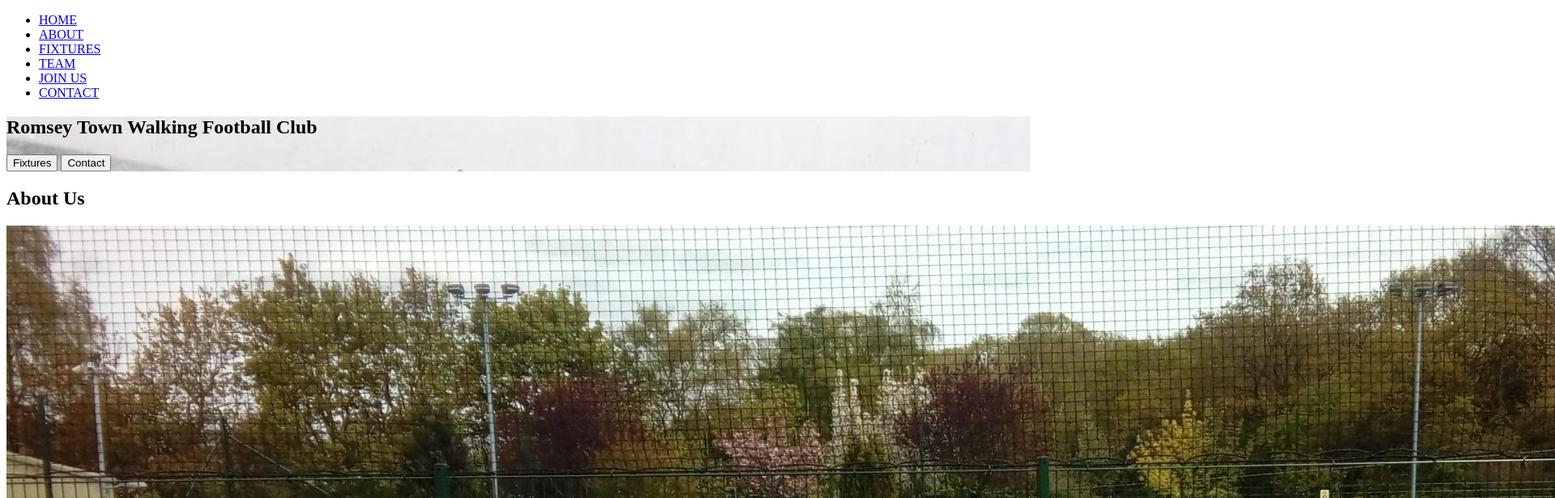
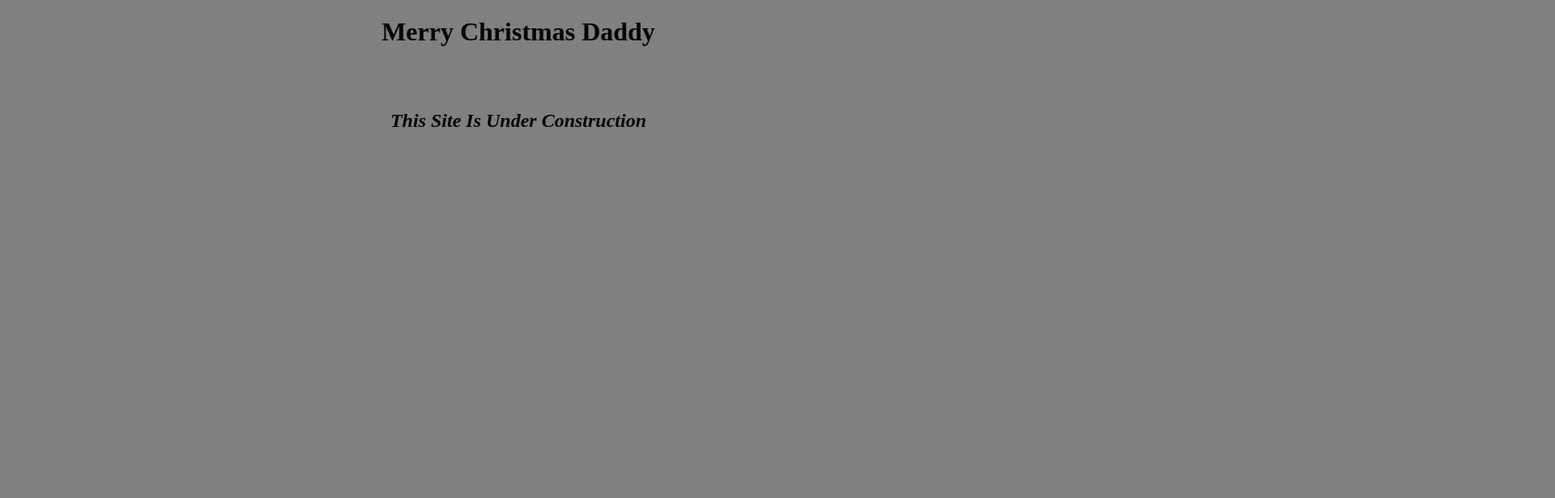
Before and after one commit to brovi12/brovi12.github.io, a plain HTML site: page index.html in a window 1280 px wide. Shown: the top 616 px of the page at 81% size, 1920 px wide, since content can reach past the window. Drawn offline with Linux system fonts and the light colour scheme.

Commit message:
Temporary Construction Page

```diff
--- a/index.html
+++ b/index.html
@@ -10,9 +10,12 @@
 
 <body>
 
-
-  <header>
-  <!--Navigation bar-->
+<h1>Merry Christmas Daddy</h1>
+<br>
+<br>
+<h2><em>This Site Is Under Construction</em></h2>
+  <!--
+    <header>
   <nav>
     <ul>
 
@@ -46,7 +49,6 @@
 
 </header>
 
-<!--Title Image-->
 
 <section class="title-image">
 <h1>Romsey Town Walking Football Club</h1>
@@ -132,7 +134,7 @@
   <p>Lorem ipsum, dolor sit amet consectetur adipisicing elit. Deserunt iusto aut ratione voluptates obcaecati dolores numquam temporibus, laudantium eaque eius aliquid ut beatae a minima natus quo velit itaque quidem.</p>
 
 
-</footer>
+</footer> -->
 
 </body>
 
--- a/styles.css
+++ b/styles.css
@@ -1,5 +1,6 @@
 html {
     font: Oswald;
+    text-align: center;
 }
 
 
@@ -7,3 +8,8 @@ html {
     background-image: url(blackandwhite.jpg);
     background-size: cover;
 }
+
+
+body {
+    background-color:gray;
+}
```
